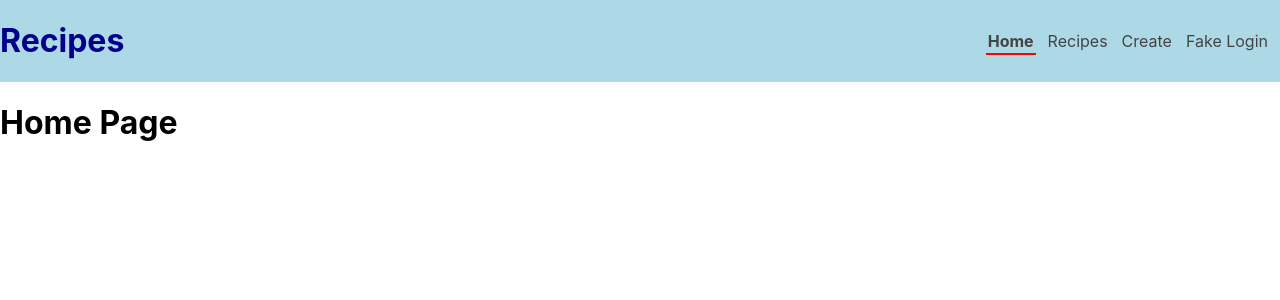
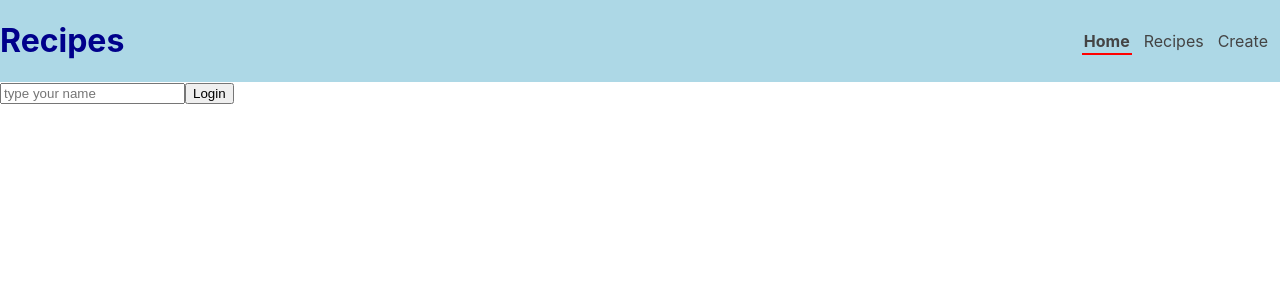
Before and after one commit to elPoeta/react-hooks-redux-example, a React (Create React App) app: page / in a window 1280 px wide. Shown: the top 300 px of the page. Built offline with nearby package versions, Linux system fonts and the light colour scheme.

Commit message:
login form use history hook

```diff
--- a/src/components/App.js
+++ b/src/components/App.js
@@ -7,7 +7,7 @@ const App = () =>{
   return (
      <div>
        <Header />
-      <RoutesApp/>
+       <RoutesApp />
      </div>
 
   );
--- a/src/components/Home.js
+++ b/src/components/Home.js
@@ -1,9 +1,14 @@
 import React from 'react'
-
+import {useSelector} from 'react-redux';
+import Login from './author/Login';
 const Home = () => {
+   const {author, isAuthenticated } = useSelector(state =>(
+     state.isAuthenticated,
+     state.author
+   ))
     return (
         <div>
-          <h1>Home Page</h1>
+           {isAuthenticated ? <h1>Welcome {author}</h1> : <Login />}
         </div>
     )
 }
--- a/src/components/RoutesApp.js
+++ b/src/components/RoutesApp.js
@@ -12,7 +12,7 @@ const RoutesApp = () => {
               <Route exact path="/" component={Home} />
               <Route path="/recipes" component={Recipes} />
               <Route path="/createrecipe" component={RecipeForm} />
-              <Route path="/login" component={Login} />
+              <Route path="/login" render={props => <Login {...props}/>} />
               <Route component={NotFound}/>
           </Switch>
     )
--- a/src/components/author/Login.js
+++ b/src/components/author/Login.js
@@ -1,9 +1,30 @@
-import React from 'react'
+import React, {useState} from 'react';
+import { useHistory } from "react-router-dom";
+import {useDispatch} from 'react-redux';
+import {LOGIN_AUTHOR} from '../../actions/types';
 
 const Login = () => {
+    const dispatch = useDispatch();
+    const [name, setName] = useState('');
+    let history = useHistory();
+    const handlerSubmit = e =>{
+        e.preventDefault();
+        dispatch({
+            type: LOGIN_AUTHOR,
+            payload: {
+                author: name,
+                isAuthenticated: true
+            }
+        });
+        setName('');
+        history.push('/')
+    }
     return (
         <div>
-           Login...
+           <form onSubmit={handlerSubmit}>
+            <input type="text" placeholder="type your name" value={name}  onChange={e => setName(e.target.value)} required/>
+            <input type="submit" value="Login"/>
+           </form>
         </div>
     )
 }
--- a/src/components/nav/Navbar.js
+++ b/src/components/nav/Navbar.js
@@ -5,8 +5,7 @@ const Navbar = () => {
     const links = [
         {id:1, path:"/", title:"Home"},
         {id:2, path:"/recipes", title:"Recipes"},
-        {id:3, path:"/createrecipe", title:"Create"},
-        {id:4, path:"/login", title:"Fake Login"},
+        {id:3, path:"/createrecipe", title:"Create"}
     ]
     return (
         <nav className="NavBar-menu">
--- a/src/store.js
+++ b/src/store.js
@@ -1,6 +1,6 @@
-import {createStore} from 'redux';
+import {createStore, compose} from 'redux';
 import rootReducer from './reducers';
 
-const store = createStore(rootReducer,{});
+const store = createStore(rootReducer,{},compose(window.__REDUX_DEVTOOLS_EXTENSION__ && window.__REDUX_DEVTOOLS_EXTENSION__()));
 
 export default store;
```
